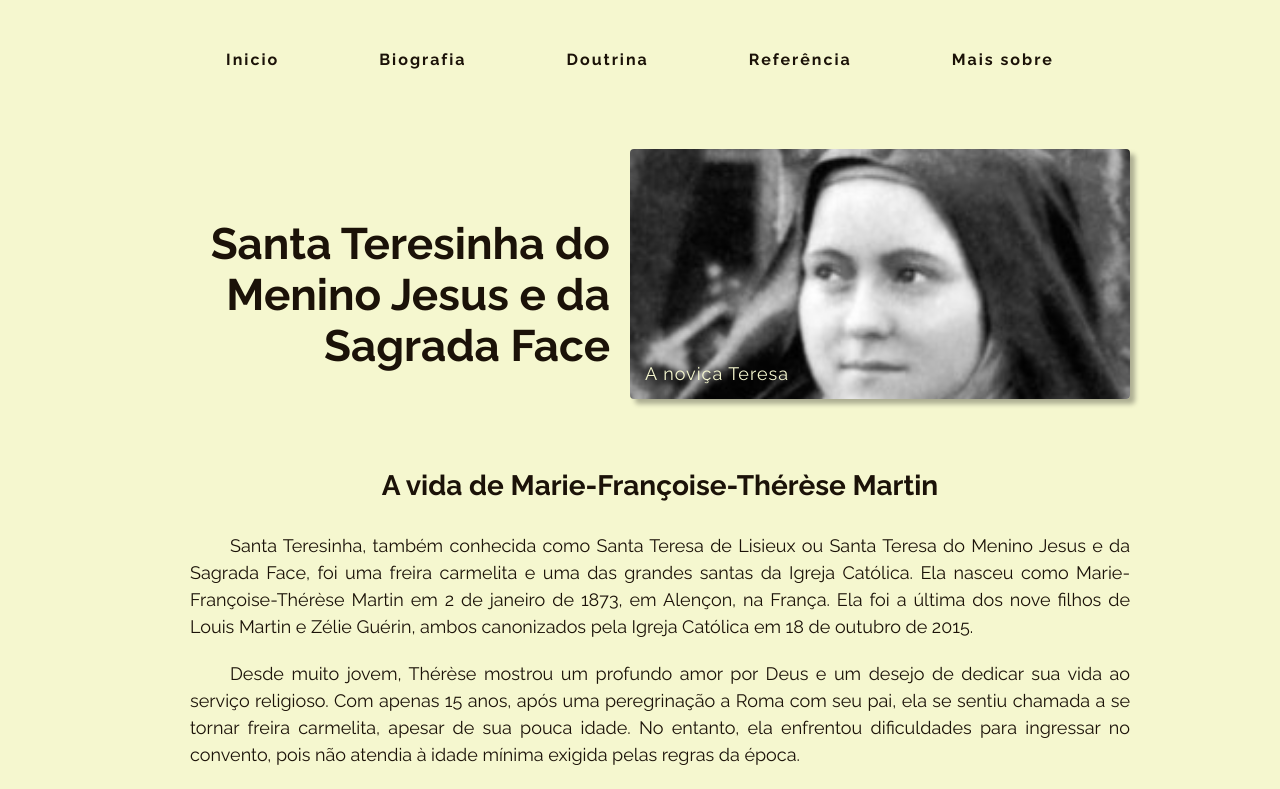
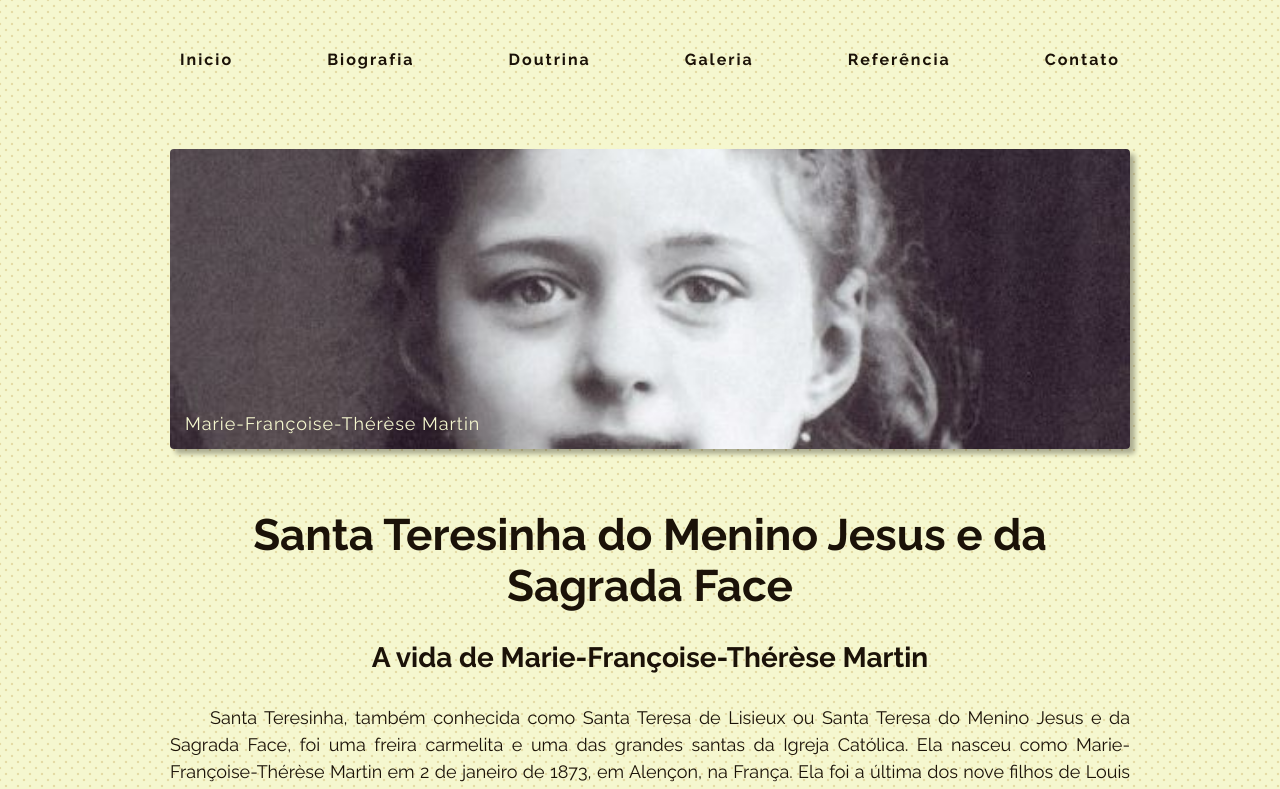
Before and after one commit to kervines/tribute-page, a plain HTML site: page index.html in a window 1280 px wide. Shown: the top 789 px of the page. Drawn offline with Linux system fonts and the light colour scheme.

Commit message:
eslitilização geral da pagina, mod em html e css

```diff
--- a/index.html
+++ b/index.html
@@ -15,8 +15,9 @@
         <li><a href="#main">Inicio</a></li>
         <li><a href="#tribute-info">Biografia</a></li>
         <li><a href="#doutrina">Doutrina</a></li>
+        <li><a href="#galeria">Galeria</a></li>
         <li><a href="#referencia">Referência</a></li>
-        <li><a href="#footer">Mais sobre</a></li>
+        <li><a href="#footer">Contato</a></li>
       </ul>
     </nav>
   </header>
@@ -27,7 +28,7 @@
     <div id="img-div">
       <div class="main-image">
         <div class="image"></div>
-        <figcaption id="img-caption">A noviça Teresa</figcaption>
+        <figcaption id="img-caption">Marie-Françoise-Thérèse Martin</figcaption>
       </div>
     </div>
 
@@ -47,7 +48,7 @@
     </section>
 
     <article class="crono">
-      <h2>Linha Cronológica</h2>
+      <h2>Linha do Tempo</h2>
       <ul>
         <li class="crono-card">
           <span>1873</span>
@@ -137,7 +138,7 @@
       </p>
     </section>
 
-    <section class="gallery">
+    <section class="gallery" id="galeria">
       <h2>Galeria de Fotos</h2>
       <div class="gallery-container">
         <img src="./img/1.jpg" class="img-1" alt="imagem de santa teresinha segurando uma imagem do menino jesus e da sagrada face">
@@ -157,8 +158,8 @@
       <h2>Referência</h2>
       <p>Esta página teve como referência a live do Pe. Paulo Ricardo, onde ele fala da vida de Santa Teresinha e da sua <a href="https://padrepauloricardo.org/episodios/a-pequena-via-de-santa-teresinha-do-menino-jesus" id="tribute-link" target="_blank">
           "pequena via".
-        </a></p>
-      <p>Também podemos conhecer mais da vida de Santa Teresinha em outras páginas como, <a href="https://santo.cancaonova.com/santo/santa-teresinha-do-menino-jesus-doutora-da-infancia-espiritual/">Canção Nova</a> e <a href="https://pt.wikipedia.org/wiki/Teresa_de_Lisieux">Wikipedia</a>. </p>
+        </a>
+        Também podemos conhecer mais da vida de Santa Teresinha em outras páginas como, <a href="https://santo.cancaonova.com/santo/santa-teresinha-do-menino-jesus-doutora-da-infancia-espiritual/">Canção Nova</a> e <a href="https://pt.wikipedia.org/wiki/Teresa_de_Lisieux">Wikipedia</a>. </p>
 
     </div>
   </main>
--- a/style.css
+++ b/style.css
@@ -13,13 +13,19 @@
 * {
   margin: 0;
   padding: 0;
-  box-sizing: border-box;
   font-family: 'Raleway', sans-serif;
 }
 
 html {
   background-color: var(--color-1);
   color: var(--color-7);
+}
+
+body {
+  background-image: url(./img/bg/hideout.svg);
+  background-size: 12px;
+  position: relative;
+  z-index: -1;
 }
 
 img {
@@ -45,12 +51,15 @@ h2 {
 
 .menu {
   padding: 50px 0;
+  width: 960px;
+  margin: auto;
 }
 
 .header .menu-list {
+  margin-left: 20px;
   display: flex;
-  justify-content: center;
-  gap: 100px;
+  justify-content: space-between;
+  /* border: 1px solid red; */
 }
 
 .header .menu-list a {
@@ -59,6 +68,7 @@ h2 {
   letter-spacing: 2px;
   padding: 16px 0;
   position: relative;
+  max-width: 960px;
 }
 
 .header .menu-list a::before {
@@ -81,13 +91,14 @@ h2 {
 /* Main/Conteudo */
 
 .main {
-  max-width: 960px;
+  width: 960px;
   margin: 0 auto;
   padding: 20px;
 
   display: grid;
   grid-template-areas:
-    'titulo img'
+    'img img'
+    'titulo titulo'
     'corpo corpo'
     'carrossel carrossel'
     'doutrina doutrina'
@@ -99,8 +110,7 @@ h2 {
 #title {
   grid-area: titulo;
   font-size: 44px;
-  text-align: end;
-  align-self: center;
+  text-align: center;
   padding: 10px;
 }
 
@@ -114,12 +124,12 @@ h2 {
   position: relative;
 }
 .main-image .image {
-  background-image: url('./img/9.jpg');
+  background-image: url('./img/3.jpg');
   background-repeat: no-repeat;
   background-size: cover;
   background-position-y: -100px;
-  width: 500px;
-  height: 250px;
+  width: 960px;
+  height: 300px;
 
   border-radius: 4px;
   box-shadow: 5px 5px 5px 0px rgba(0, 0, 0, 0.3);
@@ -191,6 +201,7 @@ h2 {
 }
 
 .crono-card {
+  background-color: var(--color-1);
   border-radius: 5px;
   width: 350px;
   height: 150px;
@@ -210,6 +221,7 @@ h2 {
 }
 
 .crono-card p {
+  margin-top: 5px;
   padding: 5px;
   text-align: center;
 }
@@ -433,6 +445,7 @@ h2 {
 .gallery-container {
   display: flex;
   flex-wrap: wrap;
+  box-shadow: 5px 5px 5px 0px rgba(0, 0, 0, 0.3);
 }
 
 .img-1,
```
